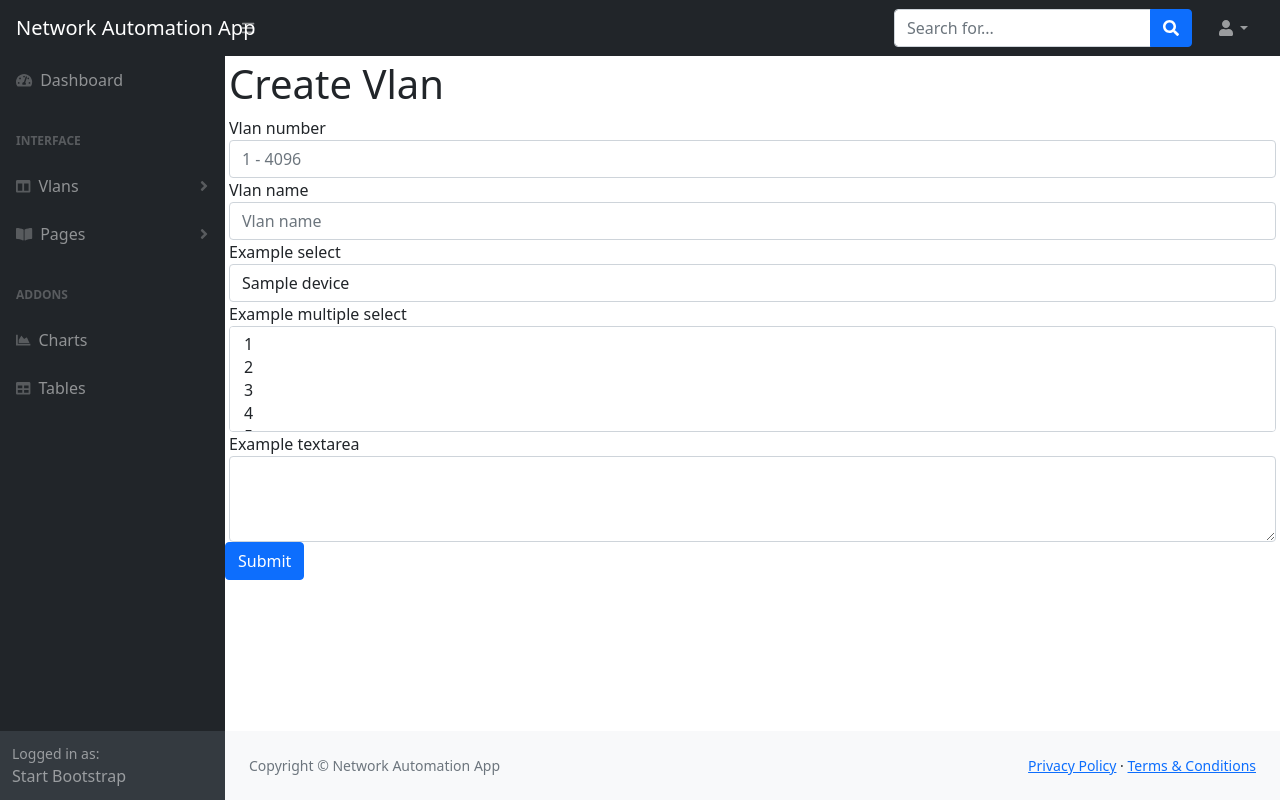
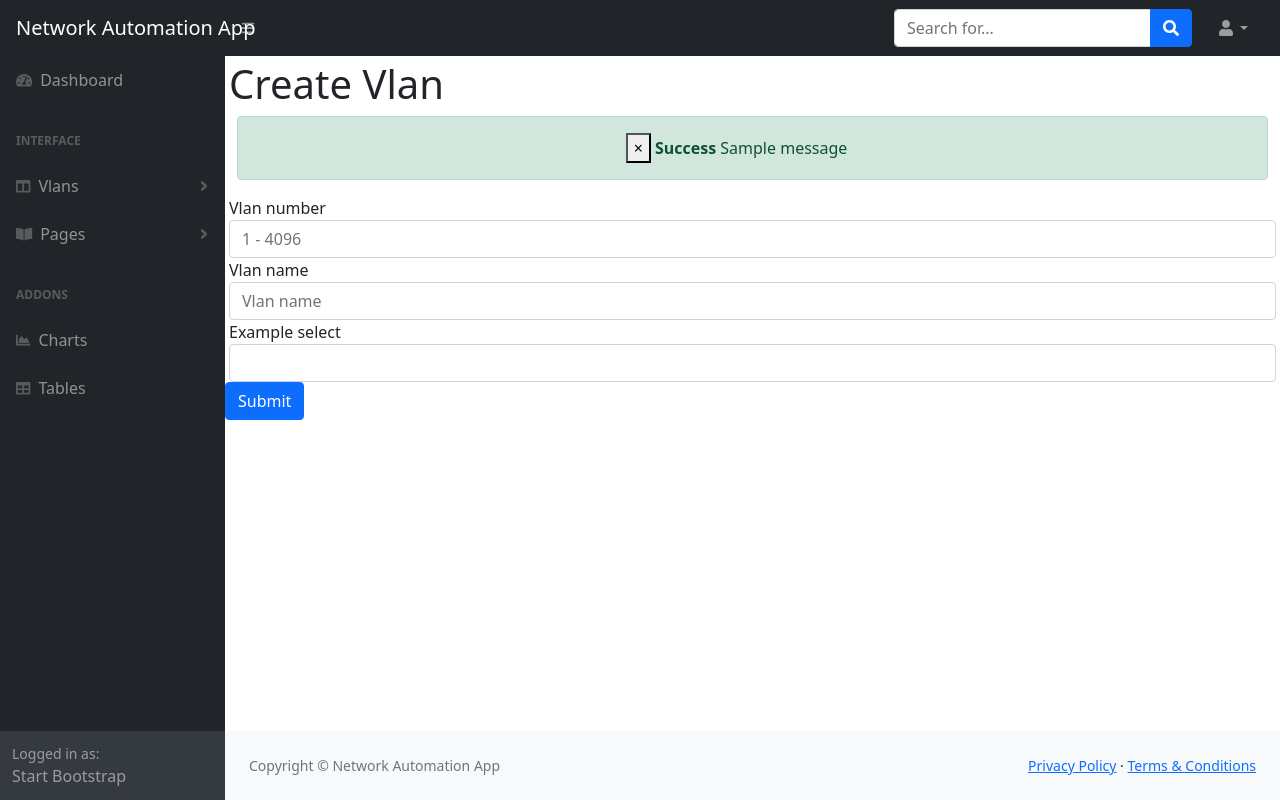
Before and after one commit to igorface/Network_Automation_webApp, a Django app: page /create_vlan in a window 1280 px wide. Run offline with Django 4.2, Linux system fonts and the light colour scheme; tables that the repository leaves empty hold one stand-in row (values such as "Sample post"); one stand-in notice (Sample message) is shown; lists and menus that the app fills with data are empty; some libraries are stand-ins or nearby versions.

Commit message:
Alert Created

```diff
--- a/Network_Automation_webApp/settings.py
+++ b/Network_Automation_webApp/settings.py
@@ -12,6 +12,7 @@ https://docs.djangoproject.com/en/4.0/ref/settings/
 
 from pathlib import Path
 import os
+from django.contrib.messages import constants as messages
 
 # Build paths inside the project like this: BASE_DIR / 'subdir'.
 BASE_DIR = Path(__file__).resolve().parent.parent
@@ -131,3 +132,8 @@ STATICFILES_DIRS = [
 # https://docs.djangoproject.com/en/4.0/ref/settings/#default-auto-field
 
 DEFAULT_AUTO_FIELD = 'django.db.models.BigAutoField'
+
+
+MESSAGE_TAGS = {
+    messages.ERROR: 'danger'
+}
--- a/Network_Automation_webApp/static/js/scripts.js
+++ b/Network_Automation_webApp/static/js/scripts.js
@@ -24,3 +24,6 @@ window.addEventListener('DOMContentLoaded', event => {
     }
 
 });
+setTimeout(function(){
+    $('#message').fadeOut('slow');
+},3000)
--- /dev/null
+++ b/templates/_alerts.html
@@ -0,0 +1,17 @@
+{% if messages %}
+  {% for message in messages %}
+    <div id="message" class="container">
+      <div class="alert alert-{{ message.tags }} alert-dismissible text-center" role="alert">
+        <button type="button" class="close" data-dismiss="alert"><span aria-hidden="true">&times;</span></button>
+        <strong>
+          {% if message.level == DEFAULT_MESSAGE_LEVELS.ERROR %}
+            Error:
+          {% else %}
+            {{ message.tags|title }}
+          {% endif %}
+        </strong>
+        {{ message }}
+      </div>
+    </div>
+  {% endfor %}
+{% endif %}
--- a/templates/vlans/create_vlan.html
+++ b/templates/vlans/create_vlan.html
@@ -1,16 +1,17 @@
 {% extends 'base.html' %}
 {% block content %}
 <h1 class="mt-1 px-1">Create Vlan</h1>
+{% include '_alerts.html' %}
 <form action="{% url 'create_vlan' %}" method='POST'>
   <!-- Security Token  -->
   {% csrf_token %}
     <div class="form-group px-1">
-      <label for="Vlan bumer">Vlan number</label>
-      <input type="text" class="form-control" id="exampleFormControlInput1" placeholder="1 - 4096">
+      <label for="Vlan_number">Vlan number</label>
+      <input type="number" step="1" class="form-control" id="exampleFormControlInput1" placeholder="1 - 4096" name ="vlan_number" required>
     </div>
     <div class="form-group px-1 ">
       <label for="Vlan_name" class="font-weight-bold">Vlan name</label>
-      <input type="text" class="form-control" id="exampleFormControlInput1" placeholder="Vlan name" value ="{{ vlan.name }}" required>
+      <input type="text" class="form-control" id="exampleFormControlInput1" placeholder="Vlan name" name ="vlan_name" required>
     </div>
     <div class="form-group px-1">
       <label for="exampleFormControlSelect1">Example select</label>
@@ -20,21 +21,7 @@
         {% endfor %}
       </select>
     </div>
-    <div class="form-group px-1">
-      <label for="exampleFormControlSelect2">Example multiple select</label>
-      <select multiple class="form-control" id="exampleFormControlSelect2">
-        <option>1</option>
-        <option>2</option>
-        <option>3</option>
-        <option>4</option>
-        <option>5</option>
-      </select>
-    </div>
-    <div class="form-group px-1">
-      <label for="exampleFormControlTextarea1">Example textarea</label>
-      <textarea class="form-control" id="exampleFormControlTextarea1" rows="3"></textarea>
-    </div>
-    <button type="button" class="btn btn-primary">Submit</button>
+    <button type="submit" class="btn btn-primary" value="Submit">Submit</button>
     <!-- <input type="submit" value="Register" class="btn btn-secondary btn-block"> -->
 </form>
 {% endblock %}
--- a/vlans/form.py
+++ /dev/null
@@ -1,4 +0,0 @@
-from django import forms
-
-class VlanForm(forms.Form):
-    Vlan_name = forms.CharField(label='Vlan name', max_length=100)
--- /dev/null
+++ b/vlans/forms.py
@@ -0,0 +1,5 @@
+from django import forms
+
+class VlanForm(forms.Form):
+    vlan_name = forms.CharField(label='Vlan name', max_length=50)
+    vlan_name = forms.IntegerField(label='Vlan number')
--- a/vlans/urls.py
+++ b/vlans/urls.py
@@ -3,5 +3,5 @@ from . import views
 
 urlpatterns = [
     path('list_vlans',views.list_vlans, name='list_vlans'),
-    path('create_vlan',views.create_vlan, name='create_vlan')
+    path('create_vlan',views.create_vlan, name='create_vlan'),
 ]
--- a/vlans/views.py
+++ b/vlans/views.py
@@ -1,9 +1,9 @@
-from django.shortcuts import render
+from django.shortcuts import render,redirect
 from dashboard.models import Devices
 from django.forms.models import model_to_dict
 from core.get_vlans import create_coroutines_list, gather_vlans
 from core.get_vlans_thread import get_show_vlans_all
-from django.contrib import admin
+from django.contrib import admin,messages
 
 
 # Create your views here.
@@ -26,6 +26,21 @@ def list_vlans(request):
 def create_vlan(request):
     devices = Devices.objects.all()
     context = {
-        'devices': devices
+        'devices': devices,
     }
+    if request.method == 'POST':
+        print("HELLO !!!")
+        vlan_number_input = request.POST['vlan_number']
+        vlan_name = request.POST['vlan_name']
+        vlan_number = int(vlan_number_input)
+        print(type(vlan_number))
+        if not vlan_number in range(1,4096):
+            messages.error(request, 'Vlan number in range')
+            print('Vlan number not in range')
+            return redirect('create_vlan')
+        else:
+            print('Vlan number in range')
+
+    else:
+        return render(request, 'vlans/create_vlan.html')
     return render(request, 'vlans/create_vlan.html', context)
```
